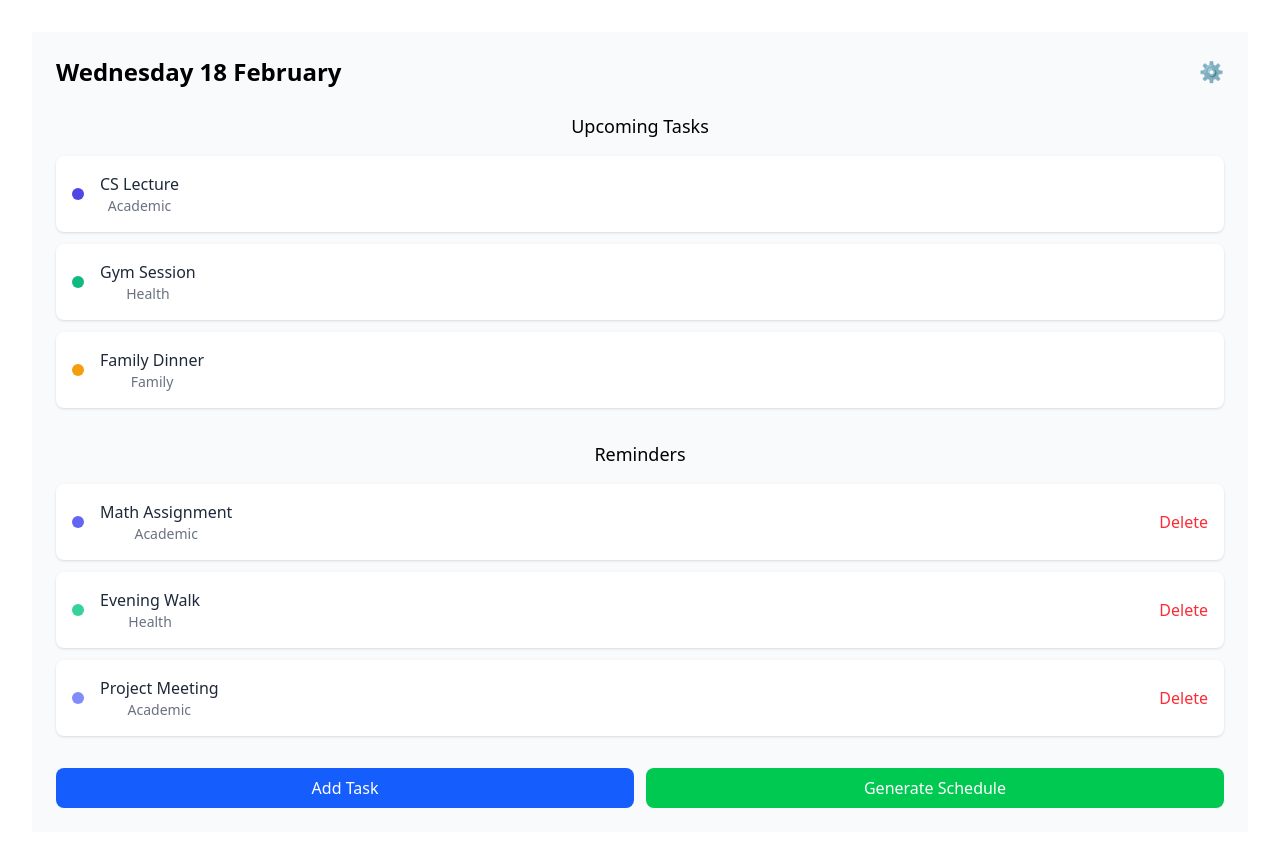
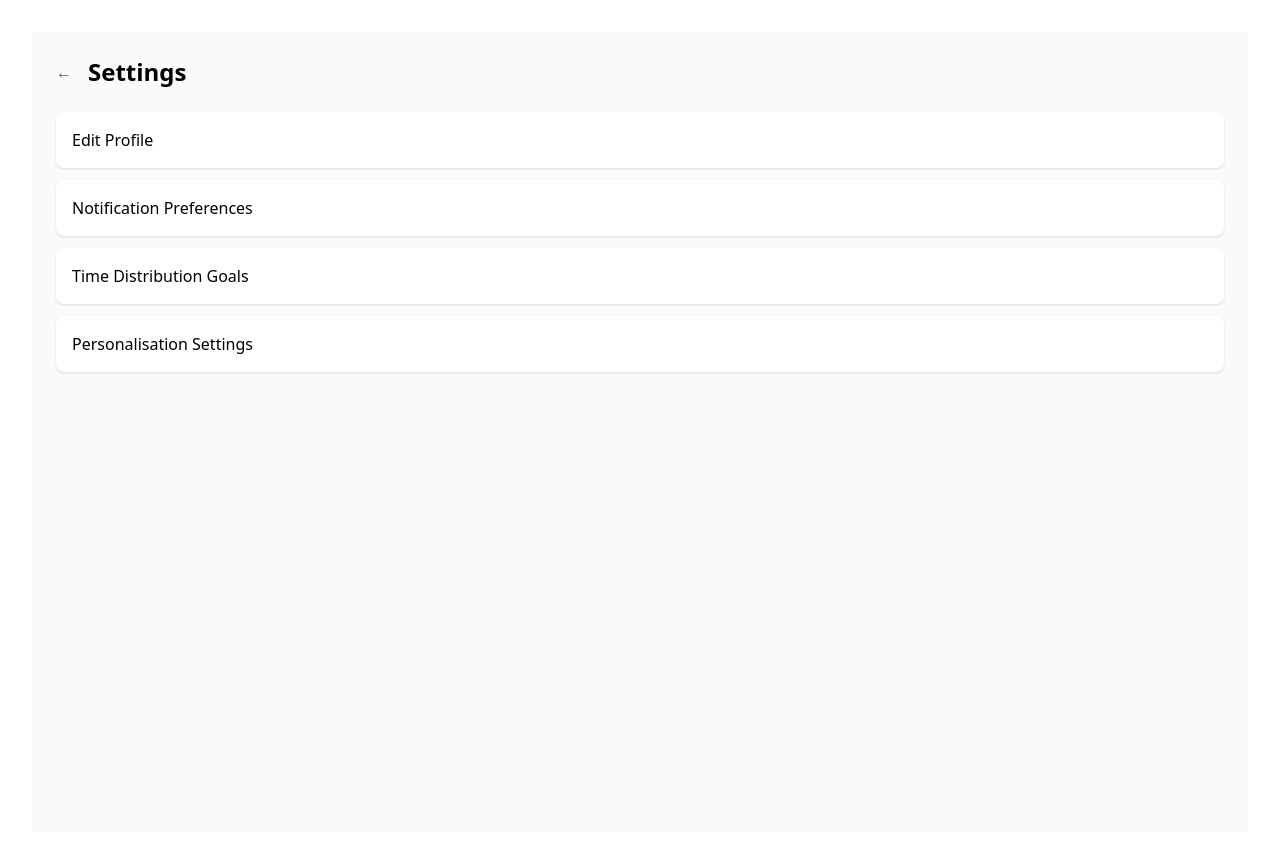
Before and after one commit to BasitInGit/time-allocation, a React (Vite) app: page /settings in a window 1280 px wide. Shown: the top 846 px of the page. Built offline with nearby package versions, Linux system fonts and the light colour scheme.

Commit message:
Made improvements to the Home page: added navigation to different pages and a modal view of tasks information, as well as minor ui imorvemts

```diff
--- a/src/App.jsx
+++ b/src/App.jsx
@@ -1,14 +1,30 @@
 import { useState } from 'react'
 import reactLogo from './assets/react.svg'
 import viteLogo from '/vite.svg'
+import { BrowserRouter, Routes, Route } from "react-router-dom"
 import './App.css'
 import Home from "./pages/Home"
 import Calendar from "./pages/Calendar"
-import TimeDistribution from "./pages/TimeDistribution"
+import TimeDistribution from './pages/TimeDistribution'
 import Personalise from './pages/Personalise'
+import Generate from './pages/Generate'
+import Settings from './pages/Setting'
 
 function App() {
-  return <Home />
+  return (
+  <BrowserRouter>
+      <Routes>
+
+        <Route path="/" element={<Home />} />
+        <Route path="/calendar" element={<Calendar />} />
+        <Route path="/analytics" element={<TimeDistribution />} />
+        <Route path="/personalise" element={<Personalise />} />
+        <Route path="/settings" element={<Settings />} />
+        <Route path="/generate" element={<Generate />} />
+
+      </Routes>
+    </BrowserRouter>
+  )
 }
 
 export default App
--- /dev/null
+++ b/src/pages/Generate.jsx
@@ -0,0 +1,12 @@
+function Generate() {
+  return (
+    <div className="p-6">
+      <h2 className="text-2xl font-semibold">Generate Schedule</h2>
+      <p className="text-gray-600 mt-2">
+        Schedule generation will appear here.
+      </p>
+    </div>
+  );
+}
+
+export default Generate;
--- a/src/pages/Home.jsx
+++ b/src/pages/Home.jsx
@@ -1,6 +1,9 @@
 import { useState } from "react";
+import { useNavigate } from "react-router-dom";
 
 function Home() {
+  const navigate = useNavigate();
+
   const today = new Date().toLocaleDateString("en-GB", {
     weekday: "long",
     day: "numeric",
@@ -9,30 +12,39 @@ function Home() {
 
   // Hardcoded upcoming tasks
   const upcomingTasks = [
-    { id: 1, title: "CS Lecture", category: "Academic", color: "#4F46E5" },
-    { id: 2, title: "Gym Session", category: "Health", color: "#10B981" },
-    { id: 3, title: "Family Dinner", category: "Family", color: "#F59E0B" },
+    { id: 1, title: "CS Lecture", category: "Academic", time: "10:00",
+    details: "Lecture on algorithms", color: "#4F46E5" },
+    { id: 2, title: "Gym Session", category: "Health", time: "15:00",
+    details: "Upper body workout", color: "#10B981" },
+    { id: 3, title: "Family Dinner", category: "Family", time: "19:00",
+    details: "Dinner with family", color: "#F59E0B" },
   ];
 
   // Hardcoded deadline / reminders
   const deadlineTasks = [
-    { id: 4, title: "Math Assignment", category: "Academic", color: "#6366F1" },
-    { id: 5, title: "Evening Walk", category: "Health", color: "#34D399" },
-    { id: 6, title: "Project Meeting", category: "Academic", color: "#818CF8" },
+    { id: 4, title: "Math Assignment", category: "Academic", time: "Due Tomorrow 23:59",
+    details: "Complete calculus questions 1–10", color: "#6366F1" },
+    { id: 5, title: "Evening Walk", category: "Health", time: "20:00",
+    details: "30 minute walk around the park", color: "#34D399" },
+    { id: 6, title: "Project Meeting", category: "Academic", time: "Friday 14:00",
+    details: "Group discussion for software engineering project", color: "#818CF8" },
   ];
 
   const [deadlines, setDeadlines] = useState(deadlineTasks);
-
-  const handleDelete = (id) => {
-    setDeadlines((prev) => prev.filter((task) => task.id !== id));
-  };
+  const [selectedTask, setSelectedTask] = useState(null);
 
   return (
     <div className="p-6 bg-gray-50 min-h-screen">
       {/* Header */}
       <div className="flex justify-between items-center mb-6">
         <h2 className="text-2xl font-semibold">{today}</h2>
-        <button className="text-gray-600 hover:text-gray-800 text-xl">⚙</button>
+
+        <button
+          onClick={() => navigate("/settings")}
+          className="text-gray-600 hover:text-gray-800 text-xl"
+          >
+            ⚙
+          </button>
       </div>
 
       {/* Upcoming Tasks Section */}
@@ -40,9 +52,10 @@ function Home() {
         <h3 className="text-lg font-medium mb-4">Upcoming Tasks</h3>
         <div className="space-y-3">
           {upcomingTasks.map((task) => (
-            <div
+            <button
               key={task.id}
-              className="flex items-center p-4 bg-white rounded-lg shadow-sm hover:shadow-md transition-shadow"
+              onClick={() => setSelectedTask(task)}
+              className="w-full text-left flex items-center p-4 bg-white rounded-lg shadow-sm hover:shadow-md transition-shadow"
             >
               <div
                 className="w-3 h-3 rounded-full mr-4"
@@ -52,7 +65,7 @@ function Home() {
                 <p className="font-medium text-gray-800">{task.title}</p>
                 <p className="text-sm text-gray-500">{task.category}</p>
               </div>
-            </div>
+            </button>
           ))}
         </div>
       </div>
@@ -62,40 +75,73 @@ function Home() {
         <h3 className="text-lg font-medium mb-4">Reminders</h3>
         <div className="space-y-3">
           {deadlines.map((task) => (
-            <div
+            <button
               key={task.id}
-              className="flex justify-between items-center p-4 bg-white rounded-lg shadow-sm hover:shadow-md transition-shadow"
+              onClick={() => setSelectedTask(task)}
+              className="w-full text-left flex items-center p-4 bg-white rounded-lg shadow-sm hover:shadow-md transition-shadow"
             >
-              <div className="flex items-center">
-                <div
+              <div
                   className="w-3 h-3 rounded-full mr-4"
                   style={{ backgroundColor: task.color }}
-                ></div>
-                <div>
+              ></div>
+              <div>
                   <p className="font-medium text-gray-800">{task.title}</p>
                   <p className="text-sm text-gray-500">{task.category}</p>
-                </div>
               </div>
-              <button
-                onClick={() => handleDelete(task.id)}
-                className="text-red-500 hover:text-red-700 font-medium"
-              >
-                Delete
-              </button>
-            </div>
-          ))}
+            </button>
+            ))}
         </div>
       </div>
 
+
       {/* Quick Actions Buttons */}
       <div className="flex gap-3">
-        <button className="flex-1 bg-blue-600 text-white py-2 rounded-lg hover:bg-blue-700 transition-colors">
+        <button
+          onClick={() => navigate("/calendar")}
+          className="flex-1 bg-blue-600 text-white py-2 rounded-lg hover:bg-blue-700 transition-colors"
+        >
           Add Task
         </button>
-        <button className="flex-1 bg-green-500 text-white py-2 rounded-lg hover:bg-green-600 transition-colors">
+
+        <button
+          onClick={() => navigate("/generate")}
+          className="flex-1 bg-green-500 text-white py-2 rounded-lg hover:bg-green-600 transition-colors"
+        >
           Generate Schedule
         </button>
       </div>
+
+      {/* Task Details Modal */}
+      {selectedTask && (
+        <div
+          className="fixed inset-0 bg-black/40 flex items-center justify-center p-6"
+          onClick={() => setSelectedTask(null)} >
+
+          <div
+            className="bg-white rounded-xl p-6 max-w-sm w-full shadow-lg"
+            onClick={(e) => e.stopPropagation()}
+          >
+
+            <h3 className="text-xl font-semibold mb-3">
+              {selectedTask.title}
+            </h3>
+
+            <div className="space-y-2 text-sm text-gray-700">
+              <p><strong>Category:</strong> {selectedTask.category}</p>
+              <p><strong>Time:</strong> {selectedTask.time}</p>
+              <p><strong>Details:</strong> {selectedTask.details}</p>
+            </div>
+
+            <button
+              onClick={() => setSelectedTask(null)}
+              className="mt-6 w-full bg-gray-200 py-2 rounded-lg hover:bg-gray-300"
+            >
+              Close
+            </button>
+
+          </div>
+        </div>
+      )}
     </div>
   );
 }
--- /dev/null
+++ b/src/pages/Setting.jsx
@@ -0,0 +1,46 @@
+import { useNavigate } from "react-router-dom";
+
+function Settings() {
+  const navigate = useNavigate();
+
+  return (
+    <div className="p-6 bg-gray-50 min-h-screen">
+
+      {/* Header */}
+      <div className="flex items-center mb-6">
+        <button
+          onClick={() => navigate("/")}
+          className="mr-4 text-gray-600 hover:text-gray-800"
+        >
+          ←
+        </button>
+
+        <h2 className="text-2xl font-semibold">Settings</h2>
+      </div>
+
+      {/* Settings Options */}
+      <div className="space-y-3">
+
+        <button className="w-full text-left p-4 bg-white rounded-lg shadow-sm hover:shadow-md transition-shadow">
+          Edit Profile
+        </button>
+
+        <button className="w-full text-left p-4 bg-white rounded-lg shadow-sm hover:shadow-md transition-shadow">
+          Notification Preferences
+        </button>
+
+        <button className="w-full text-left p-4 bg-white rounded-lg shadow-sm hover:shadow-md transition-shadow">
+          Time Distribution Goals
+        </button>
+
+        <button className="w-full text-left p-4 bg-white rounded-lg shadow-sm hover:shadow-md transition-shadow">
+          Personalisation Settings
+        </button>
+
+      </div>
+
+    </div>
+  );
+}
+
+export default Settings;
```
